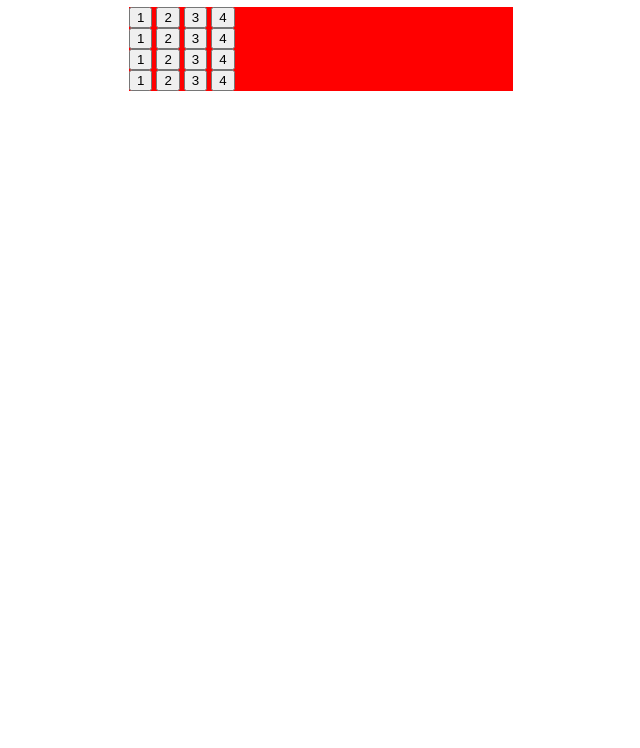
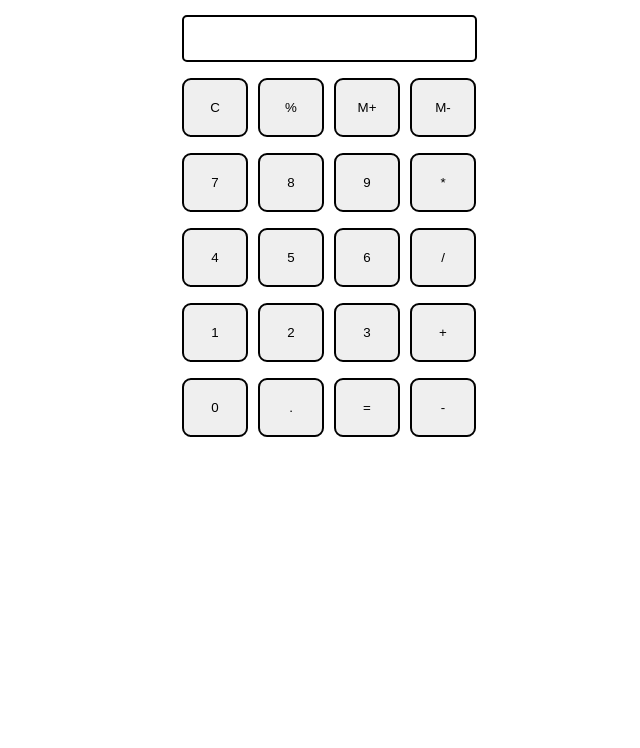
Before and after one commit to khushimishra1/calculator, a plain HTML site: page index.html in a window 1280 px wide. Shown: the part 73-821 px from the top of the page, without its empty margins (319-959 px from the left). Before the commit the page ends 800 px from the top, so only its background shows below. Drawn offline with Linux system fonts and the light colour scheme.

Commit message:
added javascript

```diff
--- a/index.css
+++ b/index.css
@@ -0,0 +1,25 @@
+html, body {
+    height: 100%;
+    width: 100%;
+}
+.button{
+    width: 66px;
+    padding: 20px;
+    margin: 0 3px;
+    border: 2px solid black;
+    border-radius: 9px;
+    cursor: pointer;
+}
+
+.row{
+    margin: 8px 0;
+}
+
+.row input{
+    width: 291px;
+    font-size: 20px;
+    margin: 0;
+    padding: 10px 0px;
+    border: 2px solid black;
+    border-radius: 5px;
+}
--- a/index.html
+++ b/index.html
@@ -5,34 +5,44 @@
     <meta name="viewport" content="width=device-width, initial-scale=1.0">
     <link rel="stylesheet" href="index.css">
     <link rel="stylesheet" href="utils.css">
-    <title>calculator</title>
+    <title>calculate me</title>
 </head>
 <body>
 <h1  class="text-center">Welcome to calculate me!</h1>
-<div class="container bg-red flex flex-col mx-auto m-w-20">
+<div class="container  flex flex-col items-center mx-auto m-w-20">
+    <div class="row">
+        <input class="input" type="text"/>
+    </div>
+    <div class="row">
+        <button class="button">C</button>
+        <button class="button">%</button>
+        <button class="button">M+</button>
+        <button class="button">M-</button>
+       </div>
    <div class="row">
-    <button class="button">1</button>
-    <button class="button">2</button>
-    <button class="button">3</button>
+    <button class="button">7</button>
+    <button class="button">8</button>
+    <button class="button">9</button>
+    <button class="button">*</button>
+   </div>
+
+   <div class="row">
     <button class="button">4</button>
+    <button class="button">5</button>
+    <button class="button">6</button>
+    <button class="button">/</button>
    </div>
    <div class="row">
     <button class="button">1</button>
     <button class="button">2</button>
     <button class="button">3</button>
-    <button class="button">4</button>
+    <button class="button">+</button>
    </div>
    <div class="row">
-    <button class="button">1</button>
-    <button class="button">2</button>
-    <button class="button">3</button>
-    <button class="button">4</button>
-   </div>
-   <div class="row">
-    <button class="button">1</button>
-    <button class="button">2</button>
-    <button class="button">3</button>
-    <button class="button">4</button>
+    <button class="button">0</button>
+    <button class="button">.</button>
+    <button class="button">=</button>
+    <button class="button">-</button>
    </div>
 
 </div>
--- a/index.js
+++ b/index.js
@@ -0,0 +1,20 @@
+let string = "";
+let buttons = document.querySelectorAll('.button')
+Array.from(buttons).forEach((button)=>{
+    button.addEventListener('click', (e)=>{
+if(e.target.innerHTML == '='){
+    string = eval(string);
+    document.querySelector('input').value = string;
+}
+else if(e.target.innerHTML == 'C'){
+    string = ""
+    document.querySelector('input').value = string;
+}
+else{
+
+console.log(e.target)
+string = string + e.target.innerHTML;
+document.querySelector('input').value = string;
+}
+    })
+})
--- a/utils.css
+++ b/utils.css
@@ -19,3 +19,7 @@ display: flex;
 .flex-col{
     flex-direction: column;
 }
+
+.items-center{
+    align-items: center;
+}
```
